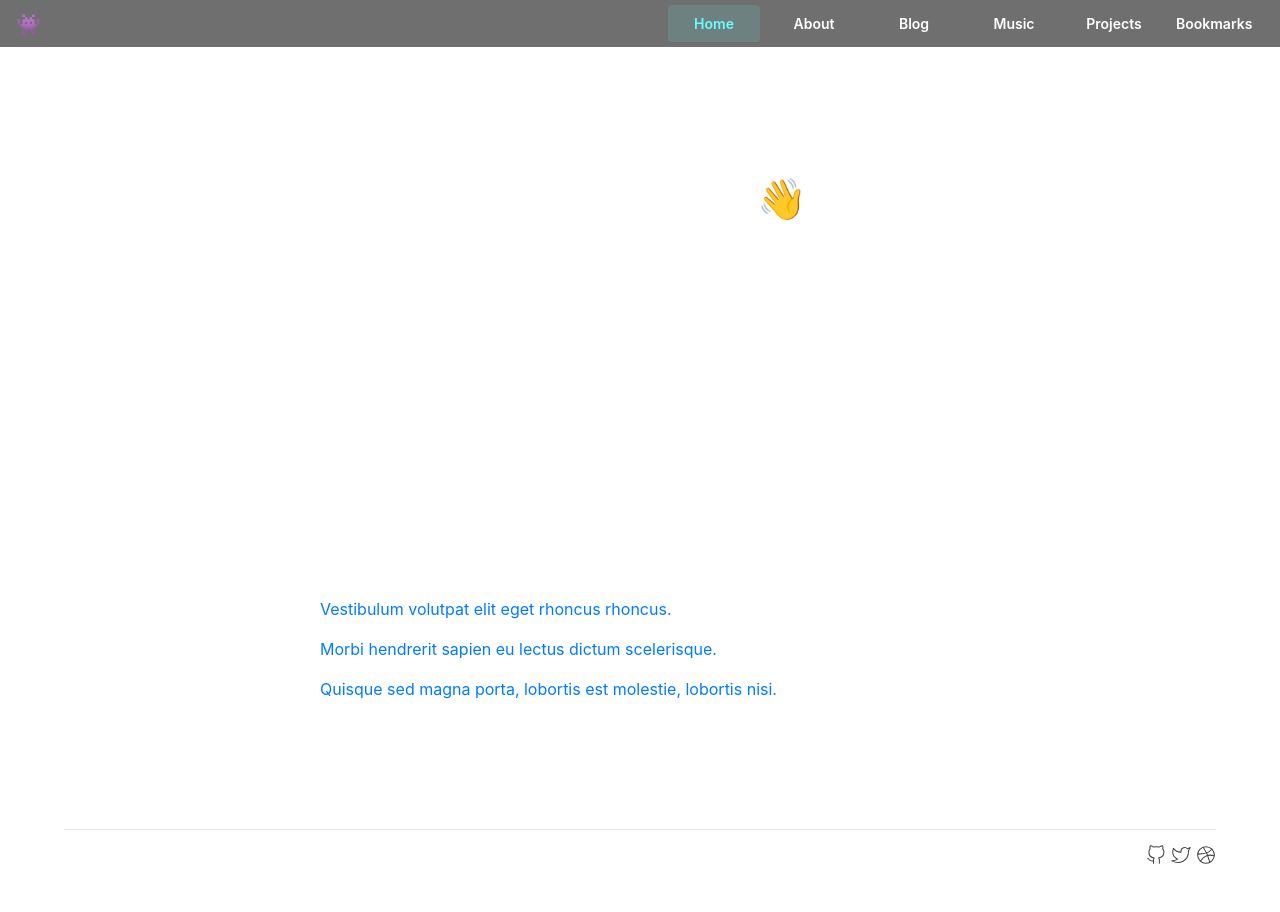
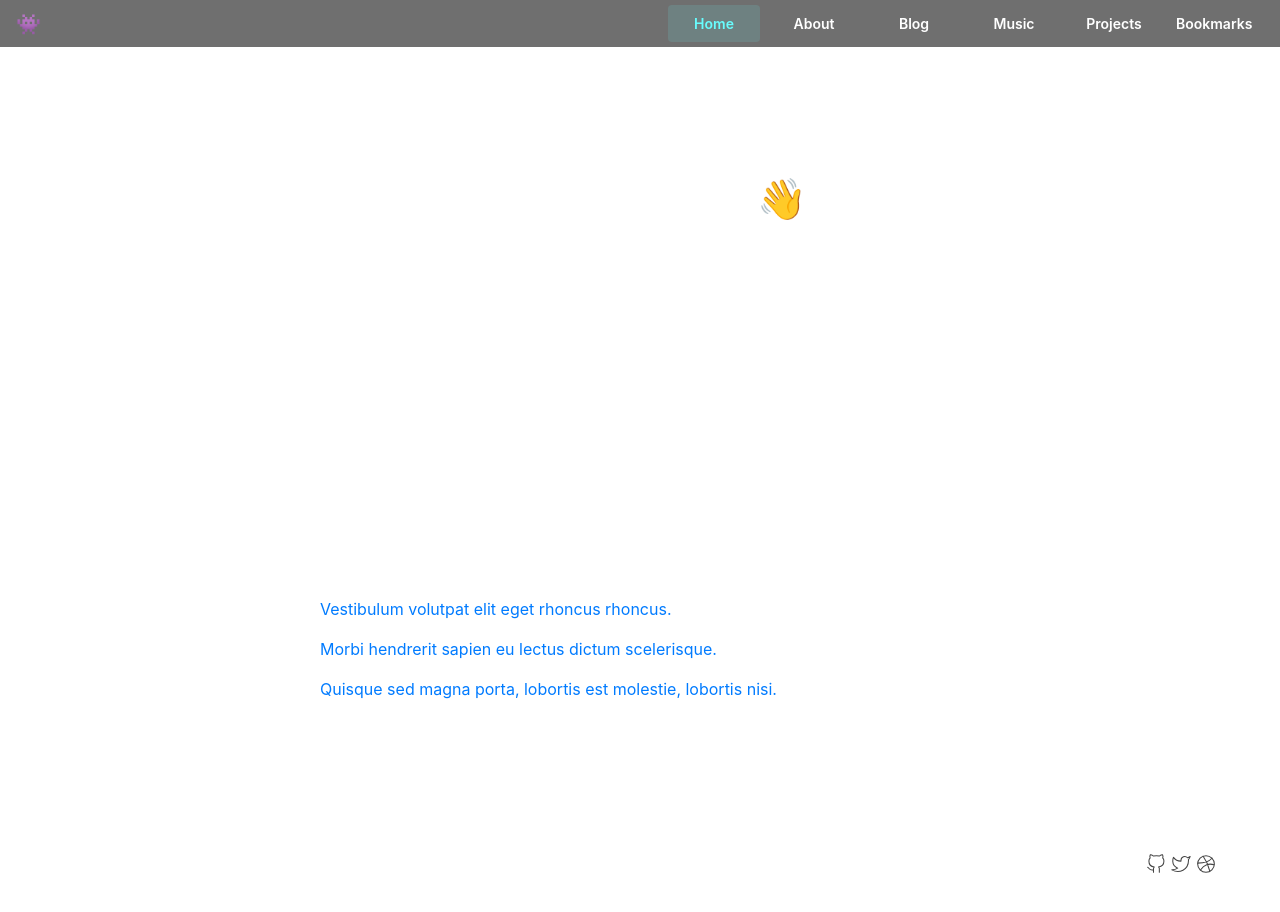
Before and after one commit to ataricoder/www, a Next.js app: page / in a window 1280 px wide. Shown: the top 912 px of the page. Before the commit the page ends 877 px from the top, so only its background shows below. Built offline with nearby package versions, Linux system fonts and the light colour scheme; a web font is replaced by a local one.

Commit message:
fixed box shadow bug and added some spacing for mobile footer

```diff
--- a/components/footer/footer.js
+++ b/components/footer/footer.js
@@ -16,7 +16,7 @@ const Footer = () => (
 				crossOrigin="anonymous"
 			></link>
 		</Head>
-		<hr className={styles.separator}></hr>
+		<div className={styles.separator}></div>
 		<div className={styles.content}>
 			<div className={styles.left}>
 				<div className={styles.left_content}>
--- a/components/footer/footer.module.css
+++ b/components/footer/footer.module.css
@@ -3,7 +3,6 @@
 	padding: 10px 64px;
 	display: grid;
 	grid-template-columns: 50% 50%;
-	/* Font color, will change */
 }
 
 .left {
@@ -32,14 +31,15 @@
 }
 
 .separator {
-	background-color: #ffffff20;
+	height: 10px;
+	box-shadow: 0 2px 1px -1px #ffffff20 !important;
 	margin: 0px 64px;
 }
 
 @media (max-width: 991px) {
 	.content {
 		height: auto;
-		padding: 9px 18px;
+		padding: 9px 18px 36px 18px;
 	}
 	.separator {
 		display: none;
--- a/components/layout/layout.js
+++ b/components/layout/layout.js
@@ -2,7 +2,7 @@ import Head from "next/head";
 import styles from "./layout.module.css";
 import Footer from "@components/footer/footer";
 import Header from "@components/header/header";
-// import Spacer from "@components/spacer/spacer";
+import Spacer from "@components/spacer/spacer";
 const Layout = (props) => (
 	<div className={styles.layout}>
 		<Head>
@@ -19,7 +19,7 @@ const Layout = (props) => (
 		<Header />
 		<div className={styles.content}>{props.children}</div>
 		<Footer />
-		{/* <Spacer /> */}
+		<Spacer />
 	</div>
 );
 
```
